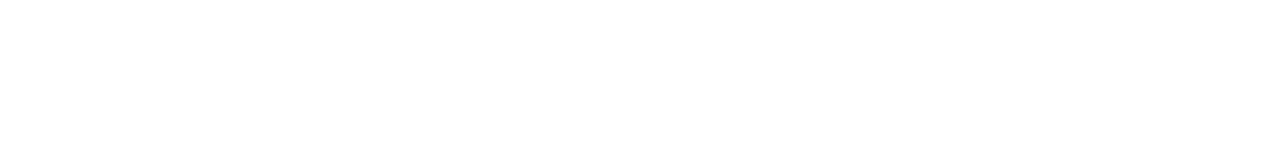
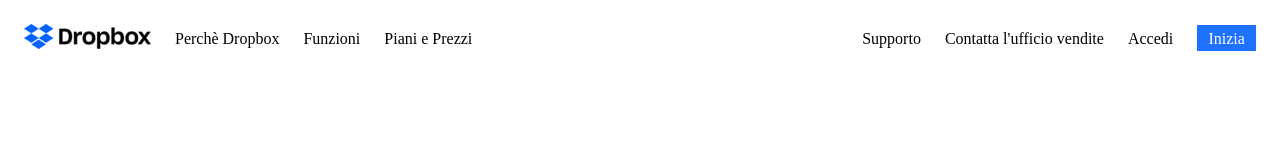
Before and after one commit to edoardolova/htmlcss-dropbox, a plain HTML site: page index.html in a window 1280 px wide. Drawn offline with Linux system fonts and the light colour scheme.

Commit message:
add header

```diff
--- a/index.html
+++ b/index.html
@@ -16,7 +16,20 @@
 <body>
     <!-- /#header -->
     <header id="header">
-
+        <div class="nav d-flex">
+        <ul class="d-flex">
+            <li><img src="./img/logo-small.png" alt="Dropbox logo"></li>
+            <li><a href="#">Perchè Dropbox</a></li>
+            <li><a href="#">Funzioni</a></li>
+            <li><a href="#">Piani e Prezzi</a></li>
+        </ul>
+        <ul class="d-flex">
+            <li><a href="#">Supporto</a></li>
+            <li><a href="#">Contatta l'ufficio vendite</a></li>
+            <li><a href="#">Accedi</a></li>
+            <li><a class="btn" href="#">Inizia</a></li>
+        </ul>
+        </div>
     </header>
     <!-- /#main -->
     <main id="main">
--- a/style.css
+++ b/style.css
@@ -3,3 +3,64 @@
     padding: 0;
     box-sizing: border-box;
 }
+
+
+:root{
+    --drop-primary: #1E72FE;
+    --drop-hero-bg: #B4D0E6;
+}
+
+/* #region utils */
+.d-flex{
+    display: flex;
+}
+
+/* #endregion utils */
+
+
+/* #region general */
+ul{
+    list-style: none;
+}
+
+a{
+    text-decoration: none;
+}
+
+
+
+/* #endregion general */
+
+
+/* header */
+header{
+    padding: 1.5rem;
+    position: sticky;
+    top: 0;
+    margin: 0;
+    background-color: white;
+    .nav{
+        justify-content: space-between;
+
+        ul{
+            align-items: center;
+            li:not(li:last-of-type){
+                margin-right: 1.5rem;
+            }
+            li{
+                a{
+                    color: black;
+                    padding-bottom: 0.3rem;
+                }
+                a.btn{
+                    background-color: var(--drop-primary);
+                    padding: 0.3rem 0.7rem;
+                    color: white;
+                }
+            }
+        }
+        a:not(.btn):hover{
+            border-bottom: 1px solid gray;
+        }
+    }
+}
```
